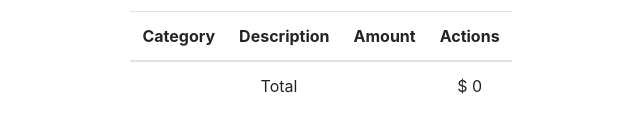
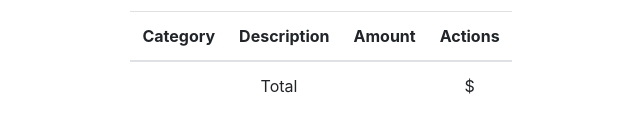
Before and after one commit to marlonmunoz/x-pense-app, a React (Vite) app in the folder Client/: page /transactions in a window 1280 px wide. Shown: the part 250-382 px from the top of the page, without its empty margins (319-959 px from the left). Built offline with nearby package versions, Linux system fonts and the light colour scheme.

Commit message:
removed 0 showing in every transaction made

```diff
--- a/Client/src/components/Transactions.jsx
+++ b/Client/src/components/Transactions.jsx
@@ -26,7 +26,7 @@ const Transactions = ({ transactions, setTransactions }) => {
         setEditIndex(null);
     };
 
-    const totalAmount = transactions.reduce((total, transaction) => total + transaction.amount, 0);
+    const totalAmount = transactions.reduce((total, transaction) => total + transaction.amount, ''); // the '' will remove the 0 the shows in front of every transaction.
     return (
         <div>
             <h5>New Transactions Added</h5>
```
